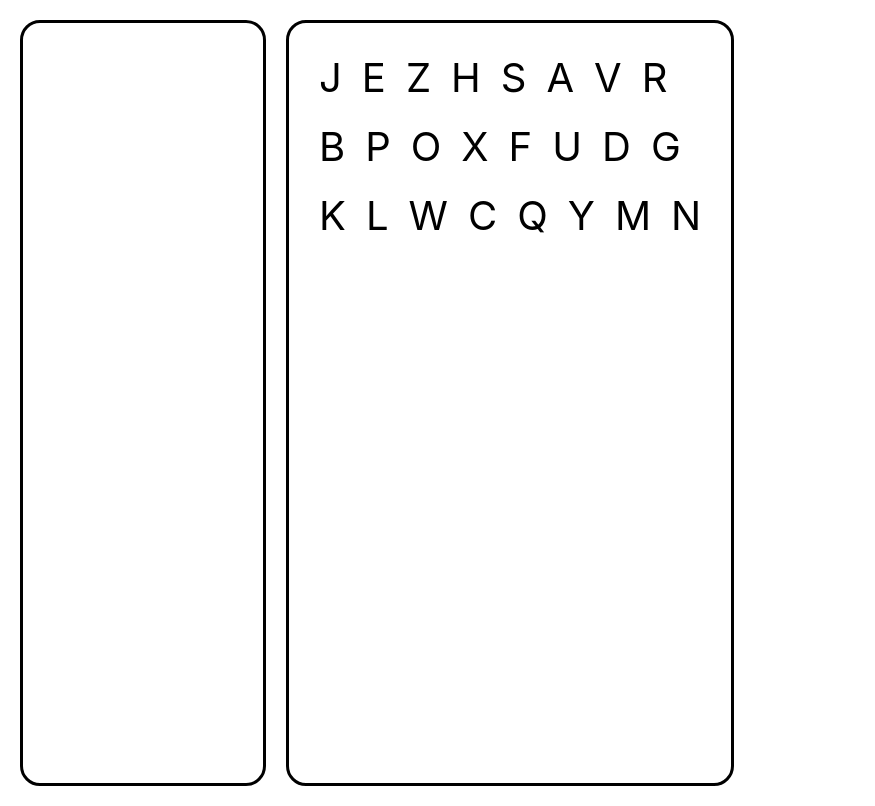
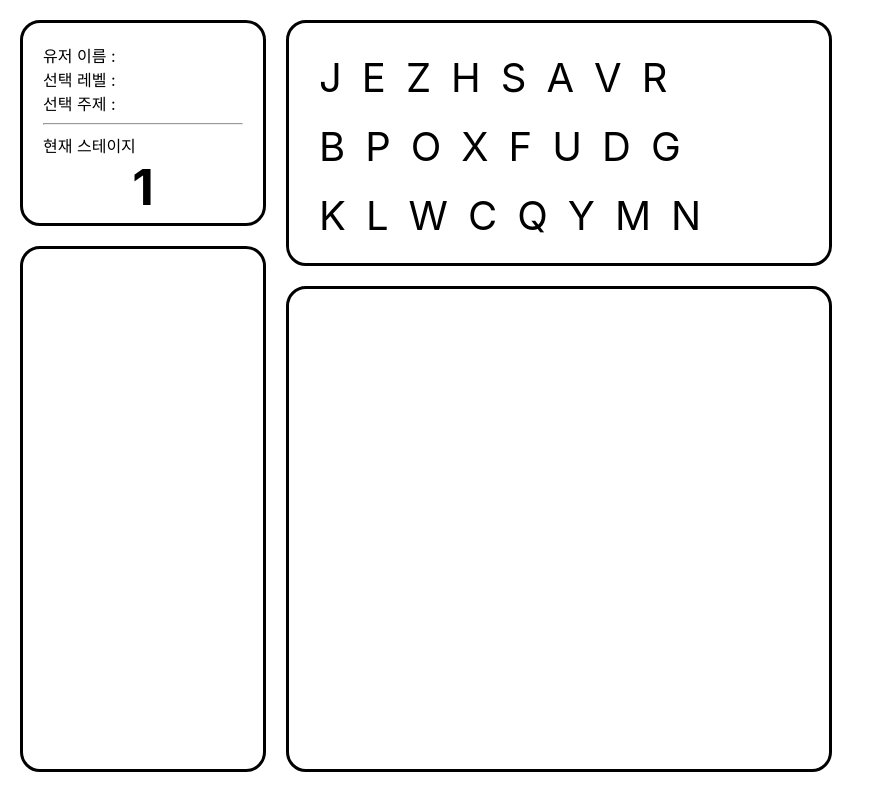
Before and after one commit to Rojojun/coyukdae-FE, a React (Create React App) app: page /hangman/game in a window 1280 px wide. Shown: the whole page, without its empty margins (0-875 px from the left). Built offline with nearby package versions, Linux system fonts and the light colour scheme.

Commit message:
add::Hangman 관련 전부 컴포넌트 추가 todo:API연동

```diff
--- a/src/components/Hangman/Cross.jsx
+++ b/src/components/Hangman/Cross.jsx
@@ -21,11 +21,12 @@ export default function Cross({ isClicked }) {
         margin: "20px 0",
         border: "solid",
         padding: "20px",
-        height: "90vh",
+        height: "25vh",
         borderRadius: "20px",
+        width: "500px",
       }}
     >
-      <div>
+      <div style={{ display: "flex", flexDirection: "row" }}>
         {isShuffleArr.slice(0, 8).map((alphabet, index) => (
           <div
             id={alphabet}
@@ -38,7 +39,7 @@ export default function Cross({ isClicked }) {
         {/* <div>{isShuffleArr.slice(9, 17)}</div>
       <div>{isShuffleArr.slice(18, 26)}</div> */}
       </div>
-      <div>
+      <div style={{ display: "flex", flexDirection: "row" }}>
         {isShuffleArr.slice(9, 17).map((alphabet, index) => (
           <div
             id={alphabet}
@@ -49,7 +50,7 @@ export default function Cross({ isClicked }) {
           </div>
         ))}
       </div>
-      <div>
+      <div style={{ display: "flex", flexDirection: "row" }}>
         {isShuffleArr.slice(18, 26).map((alphabet, index) => (
           <div
             id={alphabet}
--- /dev/null
+++ b/src/components/Hangman/Hangman.jsx
@@ -0,0 +1,16 @@
+import React from "react";
+
+export default function Hangman() {
+  return (
+    <div
+      style={{
+        margin: "0 20px",
+        border: "solid",
+        padding: "20px",
+        height: "60vh",
+        borderRadius: "20px",
+        width: "200px",
+      }}
+    ></div>
+  );
+}
--- /dev/null
+++ b/src/components/Hangman/Question.jsx
@@ -0,0 +1,16 @@
+import React from "react";
+
+export default function Question() {
+  return (
+    <div
+      style={{
+        margin: "0",
+        border: "solid",
+        padding: "20px",
+        height: "55vh",
+        borderRadius: "20px",
+        width: "500px",
+      }}
+    ></div>
+  );
+}
--- a/src/components/InGame/UserInfo/UserInfo.jsx
+++ b/src/components/InGame/UserInfo/UserInfo.jsx
@@ -1,11 +1,11 @@
 import React from "react";
 
-export default function UserInfo({ userName }) {
+export default function UserInfo({ userName, level, theme }) {
   return (
     <div
       style={{
         border: "solid",
-        height: "90vh",
+        height: "20vh",
         width: "200px",
         margin: "20px",
         borderRadius: "20px",
@@ -13,7 +13,17 @@ export default function UserInfo({ userName }) {
         padding: "20px",
       }}
     >
-      {userName}
+      유저 이름 : {userName}
+      <br />
+      선택 레벨 : {level}
+      <br />
+      선택 주제 : {theme}
+      <br />
+      <hr />
+      현재 스테이지
+      <div style={{ textAlign: "center", fontSize: "50px", fontWeight: "700" }}>
+        1
+      </div>
     </div>
   );
 }
--- a/src/pages/hangman/Gameroom.jsx
+++ b/src/pages/hangman/Gameroom.jsx
@@ -1,12 +1,20 @@
 import React from "react";
 import Cross from "../../components/Hangman/Cross";
 import UserInfo from "../../components/InGame/UserInfo/UserInfo";
+import Question from "../../components/Hangman/Question";
+import Hangman from "../../components/Hangman/Hangman";
 
 export default function Gameroom() {
   return (
-    <div>
-      <UserInfo />
-      <Cross />
+    <div style={{ display: "flex", flexDirection: "row" }}>
+      <div style={{ display: "flex", flexDirection: "column" }}>
+        <UserInfo />
+        <Hangman />
+      </div>
+      <div style={{ display: "flex", flexDirection: "column" }}>
+        <Cross />
+        <Question />
+      </div>
     </div>
   );
 }
```
